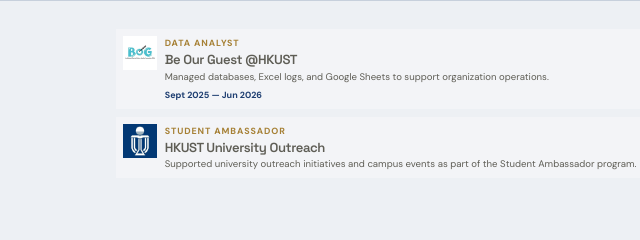
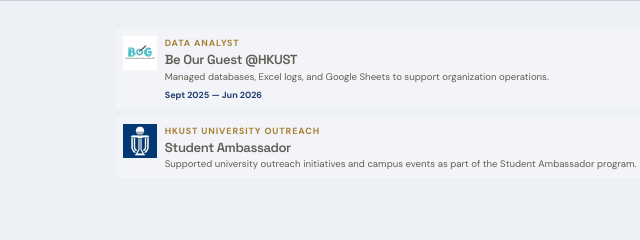
Before and after one commit to ferrettiberlin-ops/Personal-Website-, a plain HTML site: page index.html in a window 1280 px wide. Shown: the part 3280-3520 px from the top of the page, 336-976 px from the left. Drawn offline with Linux system fonts and the light colour scheme.

Commit message:
Correct campus role labels

```diff
--- a/index.html
+++ b/index.html
@@ -164,8 +164,8 @@
             <article class="campus-card">
               <img src="SA.jpeg" alt="HKUST Student Ambassador program">
               <div>
-                <p class="campus-role">Student Ambassador</p>
-                <h3>HKUST University Outreach</h3>
+                <p class="campus-role">HKUST University Outreach</p>
+                <h3>Student Ambassador</h3>
                 <p>Supported university outreach initiatives and campus events as part of the Student Ambassador program.</p>
               </div>
             </article>
```
